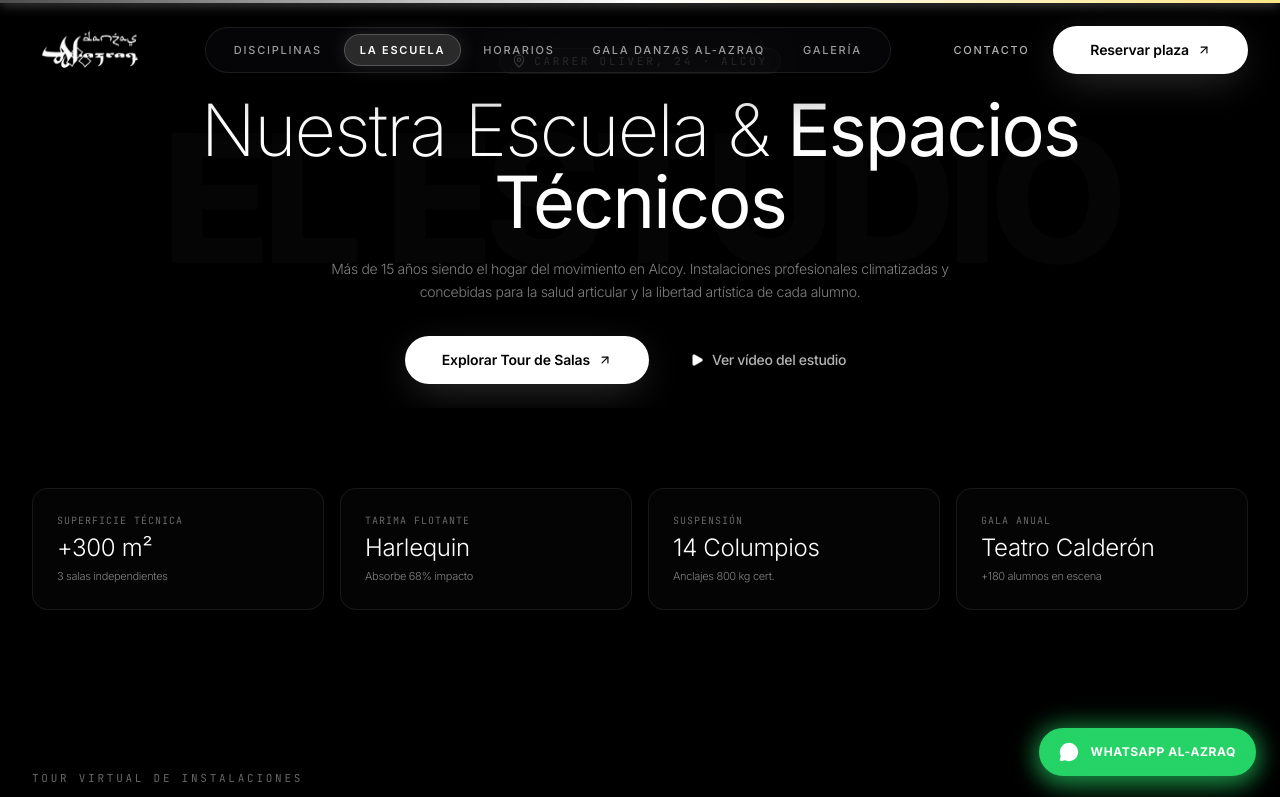
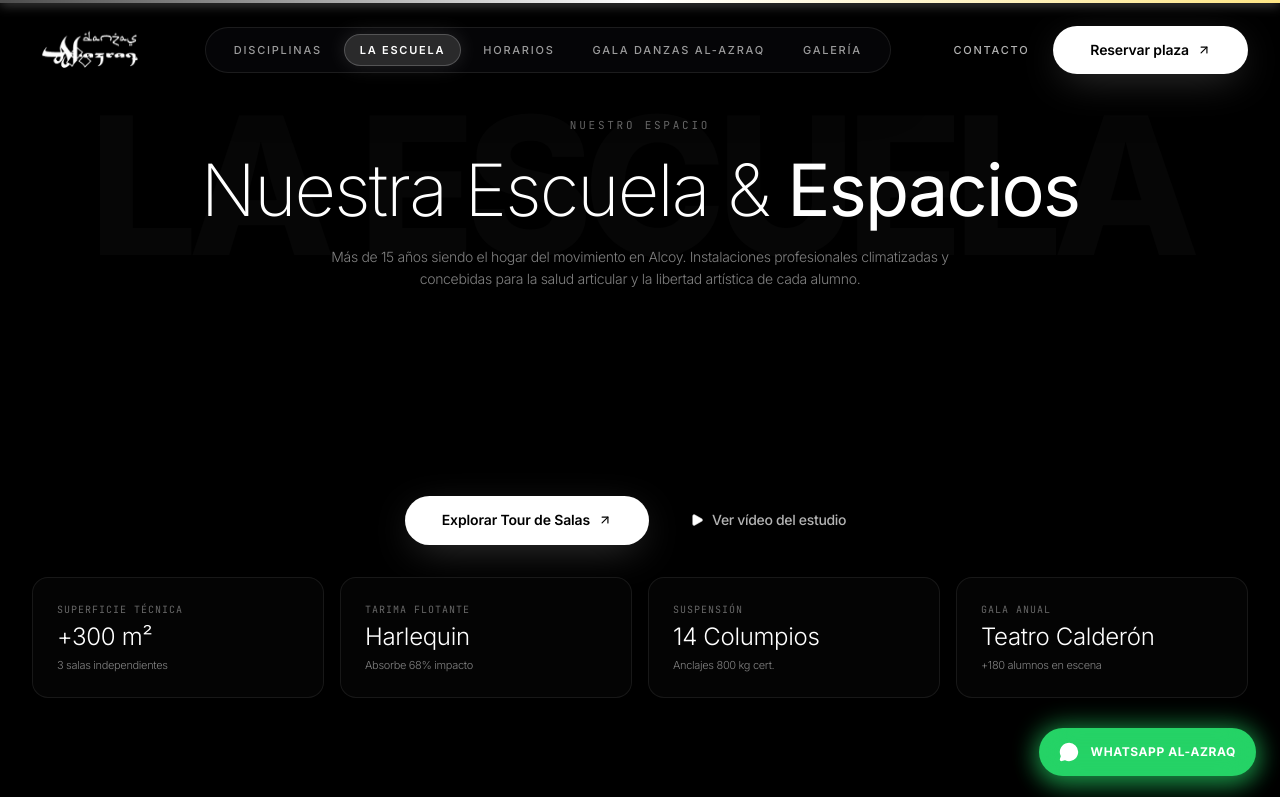
Before and after one commit to DaniCortesMoreno/Danzas-Al-Azraq, a React (Vite) app: page /escuela in a window 1280 px wide. Shown: the top 797 px of the page. Built offline with nearby package versions, Linux system fonts and the light colour scheme; a web font is replaced by a local one.

Commit message:
fix: align SchoolPage hero layout, typography and watermark with other subpages

```diff
--- a/src/pages/SchoolPage.tsx
+++ b/src/pages/SchoolPage.tsx
@@ -10,7 +10,6 @@ import {
   VolumeX,
   Sun,
   Moon,
-  MapPin,
   CheckCircle2,
   Eye
 } from 'lucide-react';
@@ -168,59 +167,58 @@ export const SchoolPage: React.FC<SchoolPageProps> = ({ onOpenTrial }) => {
   return (
     <div className="space-y-28 sm:space-y-40 pt-6 pb-28">
 
-      {/* 1. Header with Monumental Watermark Typography */}
-      <section className="relative min-h-[48vh] flex items-center justify-center overflow-hidden px-4 sm:px-6 lg:px-8 text-center">
+      {/* 1. Header with Colossal Typography & Watermark */}
+      <section className="relative min-h-[45vh] flex items-center justify-center overflow-hidden px-4 sm:px-6 lg:px-8 text-center">
         <div
           className="absolute inset-0 flex items-center justify-center pointer-events-none select-none overflow-hidden -z-10"
           aria-hidden="true"
         >
           <span
-            className="text-[14vw] font-sans font-extrabold uppercase tracking-tighter text-white/[0.02] leading-none"
+            className="text-[15vw] font-sans font-extrabold uppercase tracking-tighter text-white/[0.025] leading-none"
             style={{ transform: 'translateY(-10%)' }}
           >
-            EL ESTUDIO
+            LA ESCUELA
           </span>
         </div>
 
         <div className="max-w-4xl mx-auto space-y-5">
-          <div className="inline-flex items-center gap-2 px-3 py-1 rounded-full bg-white/[0.04] border border-white/10 text-[11px] font-mono uppercase tracking-[0.25em] text-white/50">
-            <MapPin className="w-3.5 h-3.5 text-white/80" />
-            <span>Carrer Oliver, 24 · Alcoy</span>
-          </div>
+          <span className="text-[11px] font-mono uppercase tracking-[0.25em] text-white/40 block">
+            NUESTRO ESPACIO
+          </span>
 
           <h1 className="text-4xl sm:text-6xl lg:text-7xl font-sans font-extralight tracking-tight text-white">
-            Nuestra Escuela & <span className="font-normal text-white">Espacios Técnicos</span>
+            Nuestra Escuela & <span className="font-normal text-white">Espacios</span>
           </h1>
 
           <p className="text-xs sm:text-sm text-white/50 max-w-2xl mx-auto leading-relaxed font-light">
             Más de 15 años siendo el hogar del movimiento en Alcoy. Instalaciones profesionales climatizadas y concebidas para la salud articular y la libertad artística de cada alumno.
           </p>
+        </div>
+      </section>
 
-          <div className="flex flex-wrap items-center justify-center gap-3 pt-3">
+      {/* 2. Interactive Action Bar & Key Facilities Stats */}
+      <section className="max-w-7xl mx-auto px-4 sm:px-6 lg:px-8 -mt-8 sm:-mt-12 space-y-6">
+        <div className="flex flex-wrap items-center justify-center gap-3">
           <button
             onClick={() => {
               const el = document.getElementById('tour-virtual');
               el?.scrollIntoView({ behavior: 'smooth' });
             }}
-              className="btn-pill-white text-xs py-2.5 px-6 gap-2"
+            className="btn-pill-white text-xs py-2.5 px-6 gap-2 cursor-pointer"
           >
             <span>Explorar Tour de Salas</span>
             <ArrowUpRight className="w-3.5 h-3.5" />
           </button>
           <button
             onClick={() => setVideoModalOpen(true)}
-              className="btn-ghost-minimal text-xs py-2.5 px-5 gap-2 border border-white/15 hover:border-white/30"
+            className="btn-ghost-minimal text-xs py-2.5 px-5 gap-2 border border-white/15 hover:border-white/30 cursor-pointer"
           >
             <Play className="w-3.5 h-3.5 fill-white" />
             <span>Ver vídeo del estudio</span>
           </button>
         </div>
-        </div>
-      </section>
 
-      {/* 2. Key Facilities Stats Cards */}
-      <section className="max-w-7xl mx-auto px-4 sm:px-6 lg:px-8 -mt-16 sm:-mt-20">
-        <div className="grid grid-cols-2 md:grid-cols-4 gap-3 sm:gap-4">
+        <div className="grid grid-cols-2 md:grid-cols-4 gap-3 sm:gap-4 pt-2">
           {[
             { label: 'Superficie técnica', value: '+300 m²', note: '3 salas independientes' },
             { label: 'Tarima flotante', value: 'Harlequin', note: 'Absorbe 68% impacto' },
```
Lines whose indentation alone changed are shown as unchanged.
